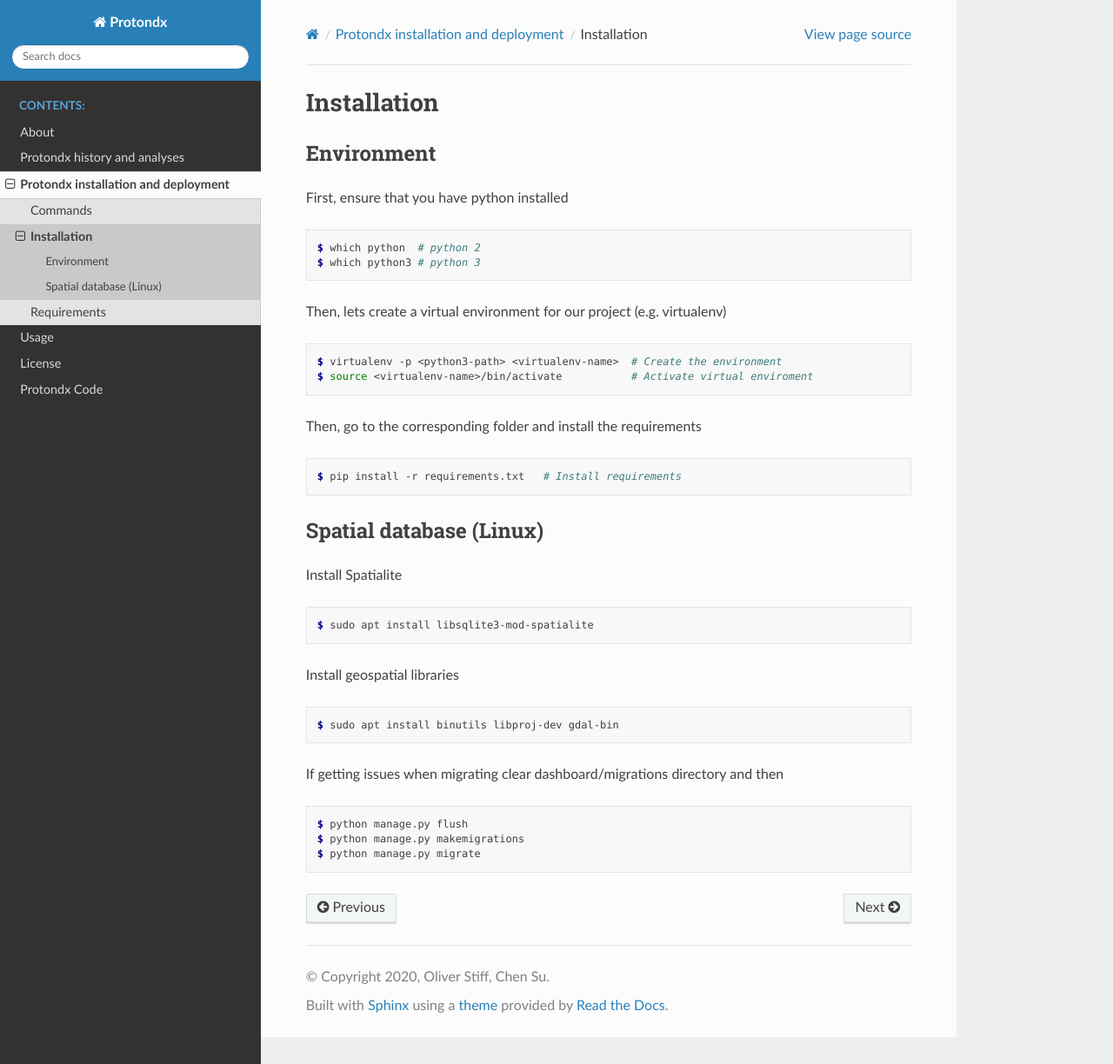
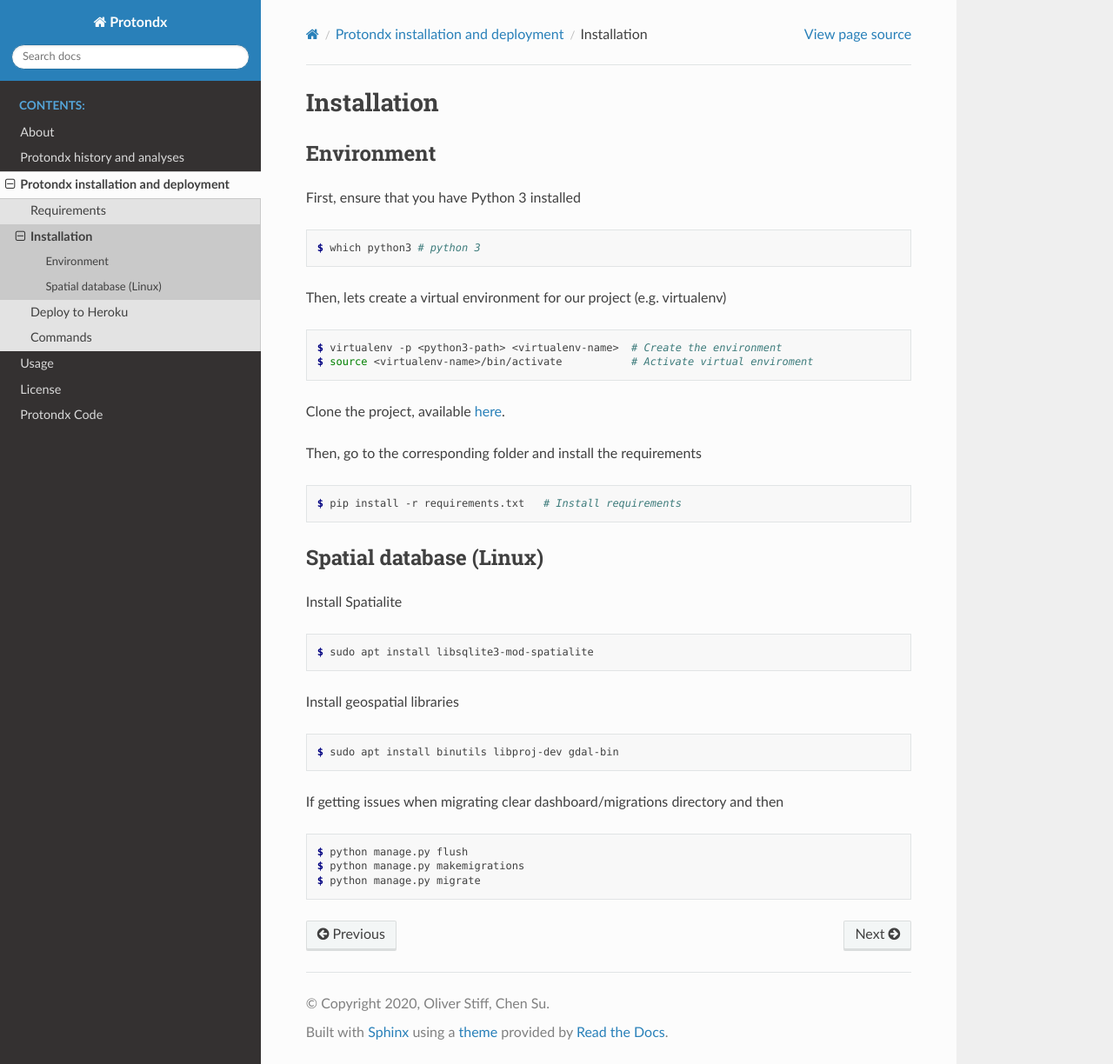
Before and after one commit to bahp/django-protondx, a Sphinx documentation site: the page built from docs/modules/install/installation.rst, in a window 1280 px wide and 1224 px high. Shown: the whole window at 87% size. Built offline with Sphinx 7.4.7 and the Read the Docs theme 2.0.0, drawn with Linux system fonts in a browser that asks for light colours.

Commit message:
Add: documentation...

```diff
--- /dev/null
+++ b/docs/modules/install/deploy.rst
@@ -0,0 +1,5 @@
+.. _deploy-guide:
+
+################
+Deploy to Heroku
+################
--- a/docs/modules/install/installation.rst
+++ b/docs/modules/install/installation.rst
@@ -7,11 +7,10 @@
 Environment
 -----------
 
-First, ensure that you have python installed
+First, ensure that you have Python 3 installed
 
 .. code-block:: console
 
-   $ which python  # python 2
    $ which python3 # python 3
 
 
@@ -21,6 +20,10 @@
 
    $ virtualenv -p <python3-path> <virtualenv-name>  # Create the environment
    $ source <virtualenv-name>/bin/activate           # Activate virtual enviroment
+
+Clone the project, available
+`here <https://github.com/bahp/django-protondx.git>`_.
+
 
 Then, go to the corresponding folder and install the requirements
 
--- a/docs/modules/install/requirements.rst
+++ b/docs/modules/install/requirements.rst
@@ -1,6 +1,9 @@
 ############
 Requirements
 ############
+
+Refer to :ref:`install-guide` for a detailed install guide or
+:ref:`deploy-guide` for information on deploying |project_name|.
 
 Python
 ------
--- a/docs/modules/install_index.rst
+++ b/docs/modules/install_index.rst
@@ -11,4 +11,7 @@
     :caption: Contents:
     :glob:
 
-    install/*
+    install/requirements.rst
+    install/installation.rst
+    install/deploy.rst
+    install/data_generation.rst
```
Also changed, not shown: docs/modules/install/data_generation.rst (+7 -0 lines).
